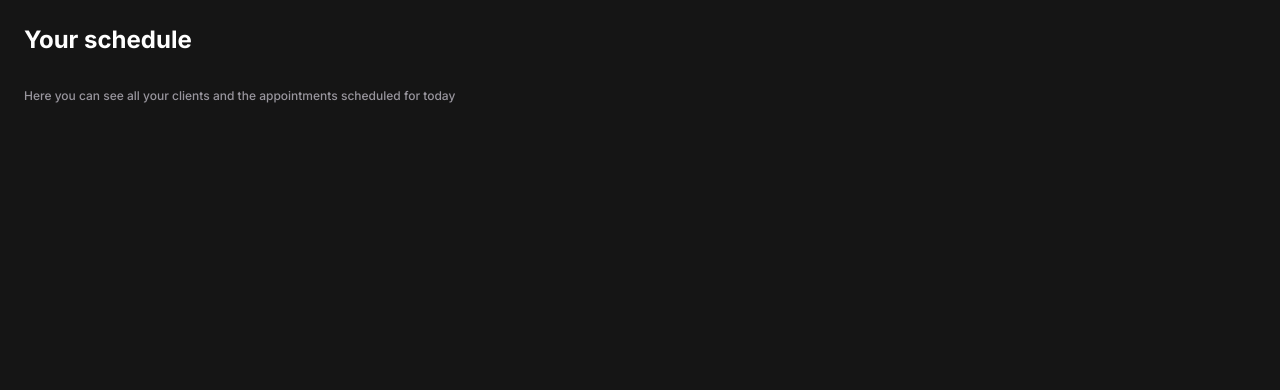
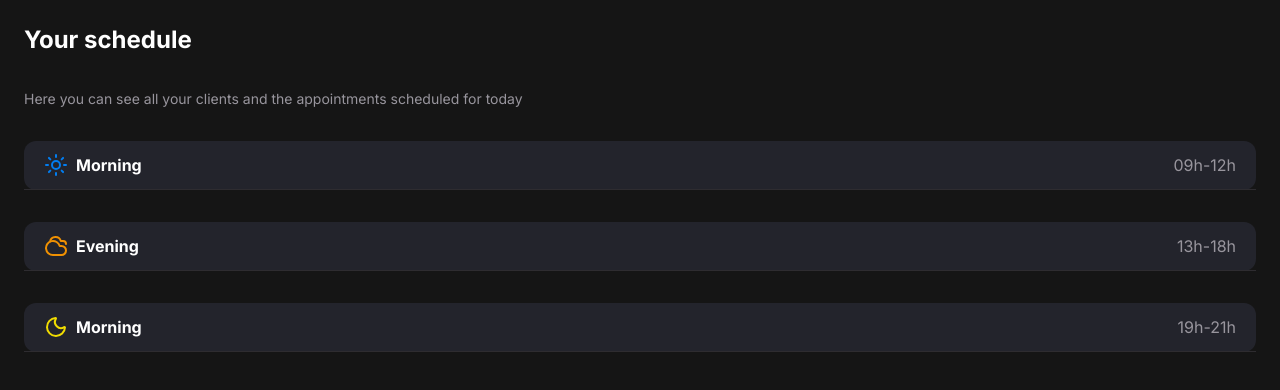
Before and after one commit to Vitorcd20/Pet-Shop-Project-web-Next-js-, a Next.js app: page / in a window 1280 px wide. Shown: the top 390 px of the page. Built offline with nearby package versions, Linux system fonts and the light colour scheme.

Commit message:
Add appointment management features with grouping by period and display components

```diff
--- a/src/app/page.tsx
+++ b/src/app/page.tsx
@@ -1,17 +1,119 @@
+import { PeriodSection } from "@/components/period-section/period-section";
+import { Appointment as AppointmentPrisma } from "@/generated/prisma";
+import {
+  Appointment,
+  AppointmentPeriod,
+  AppointmentPeriodDay,
+} from "@/types/appointments";
+
+const appointments = [
+  {
+    id: "1",
+    petName: "Rex",
+    description: "Consulta",
+    tutorName: "João",
+    phone: "1234567890",
+    scheduleAt: new Date("2025-08-17T10:00:00"),
+  },
+  {
+    id: "2",
+    petName: "Mimi",
+    tutorName: "Maria",
+    description: "Banho",
+    phone: "1234567890",
+    scheduleAt: new Date("2025-08-17T11:00:00"),
+  },
+  {
+    id: "3",
+    petName: "Nina",
+    tutorName: "Natalia",
+    description: "Consulta",
+    phone: "1234567890",
+    scheduleAt: new Date("2025-08-17T14:00:00"),
+  },
+  {
+    id: "4",
+    petName: "Nina",
+    tutorName: "Natalia",
+    description: "Consulta",
+    phone: "1234567890",
+    scheduleAt: new Date("2025-08-17T19:00:00"),
+  },
+];
+
+function getPeriod(hour: number): AppointmentPeriodDay {
+  if (hour > 9 && hour < 12) return "morning";
+  if (hour > 13 && hour < 18) return "afternoon";
+  return "evening";
+}
+
+function groupAppointmentByPeriod(
+  appointments: AppointmentPrisma[]
+): AppointmentPeriod[] {
+  const transformedAppointments: Appointment[] = appointments?.map((apt) => ({
+    ...apt,
+    time: apt.scheduleAt.toLocaleTimeString("pt-BR", {
+      hour: "2-digit",
+      minute: "2-digit",
+    }),
+    service: apt.description,
+    period: getPeriod(apt.scheduleAt.getHours()),
+  }));
+
+  const morningAppointments = transformedAppointments.filter(
+    (apt) => apt.period === "morning"
+  );
+  const afternoonAppointments = transformedAppointments.filter(
+    (apt) => apt.period === "afternoon"
+  );
+  const eveningAppointments = transformedAppointments.filter(
+    (apt) => apt.period === "evening"
+  );
+
+  return [
+    {
+      title: "Morning",
+      type: "morning",
+      timeRange: "09h-12h",
+      appointments: morningAppointments,
+    },
+    {
+      title: "Evening",
+      type: "afternoon",
+      timeRange: "13h-18h",
+      appointments: afternoonAppointments,
+    },
+    {
+      title: "Morning",
+      type: "evening",
+      timeRange: "19h-21h",
+      appointments: eveningAppointments,
+    },
+  ];
+}
+
 export default function Home() {
+  const periods = groupAppointmentByPeriod(appointments);
+
   return (
     <div className="bg-background-primary p-6">
       <div className="flex items-center justify-between md:mb-8">
         <div>
-          <h1 className="text-title text-content-primary mb-8">
+          <h1 className="text-title-size text-content-primary mb-8">
             Your schedule
           </h1>
-          <p className="text-paragraph-small text-content-secondary">
+          <p className="text-paragraph-medium-size text-content-secondary">
             Here you can see all your clients and the appointments scheduled for
             today
           </p>
         </div>
       </div>
+
+      <div className="pb-24 md:pb-0">
+        {periods.map((period, index) => (
+          <PeriodSection period={period} key={index} />
+        ))}
+      </div>
     </div>
   );
 }
--- /dev/null
+++ b/src/components/period-section/index.ts
@@ -0,0 +1 @@
+export * from './period-section'
--- /dev/null
+++ b/src/components/period-section/period-section.tsx
@@ -0,0 +1,30 @@
+import { AppointmentPeriod } from '@/types/appointments';
+import {Cloudy, Moon, Sun} from 'lucide-react'
+
+type PeriodSectionProps = {
+    period: AppointmentPeriod
+}
+
+const periodIcons = {
+    morning: <Sun className='text-accent-blue' />,
+    afternoon: <Cloudy className='text-accent-orange' />,
+    evening: <Moon className='text-accent-yellow' />
+}
+
+export const PeriodSection = ({period}: PeriodSectionProps) => {
+  return (
+    <section className="mb-8 bg-background-tertiary rounded-xl">
+      <div className="flex items-center px-5 py-3 justify-between border-b border-[#2E2C30]">
+        <div className='flex items-center gap-2'>
+            {periodIcons[period?.type]}
+            <h2 className='text-label-large-size text-content-primary'>
+                {period?.title}
+            </h2>
+        </div>
+        <span className='text-label-large-size text-content-secondary'>
+            {period.timeRange}
+        </span>
+      </div>
+    </section>
+  );
+};
--- /dev/null
+++ b/src/types/appointments.ts
@@ -0,0 +1,19 @@
+export type AppointmentPeriodDay = 'morning' | 'afternoon' | 'evening';
+
+export type Appointment = {
+  id: string;
+  time: string;
+  petName: string;
+  tutorName: string;
+  phone: string;
+  description: string;
+  scheduleAt: Date;
+  period: AppointmentPeriodDay;
+};
+
+export type AppointmentPeriod = {
+  title: string;
+  type: AppointmentPeriodDay;
+  timeRange: string;
+  appointments: Appointment[];
+};
```
